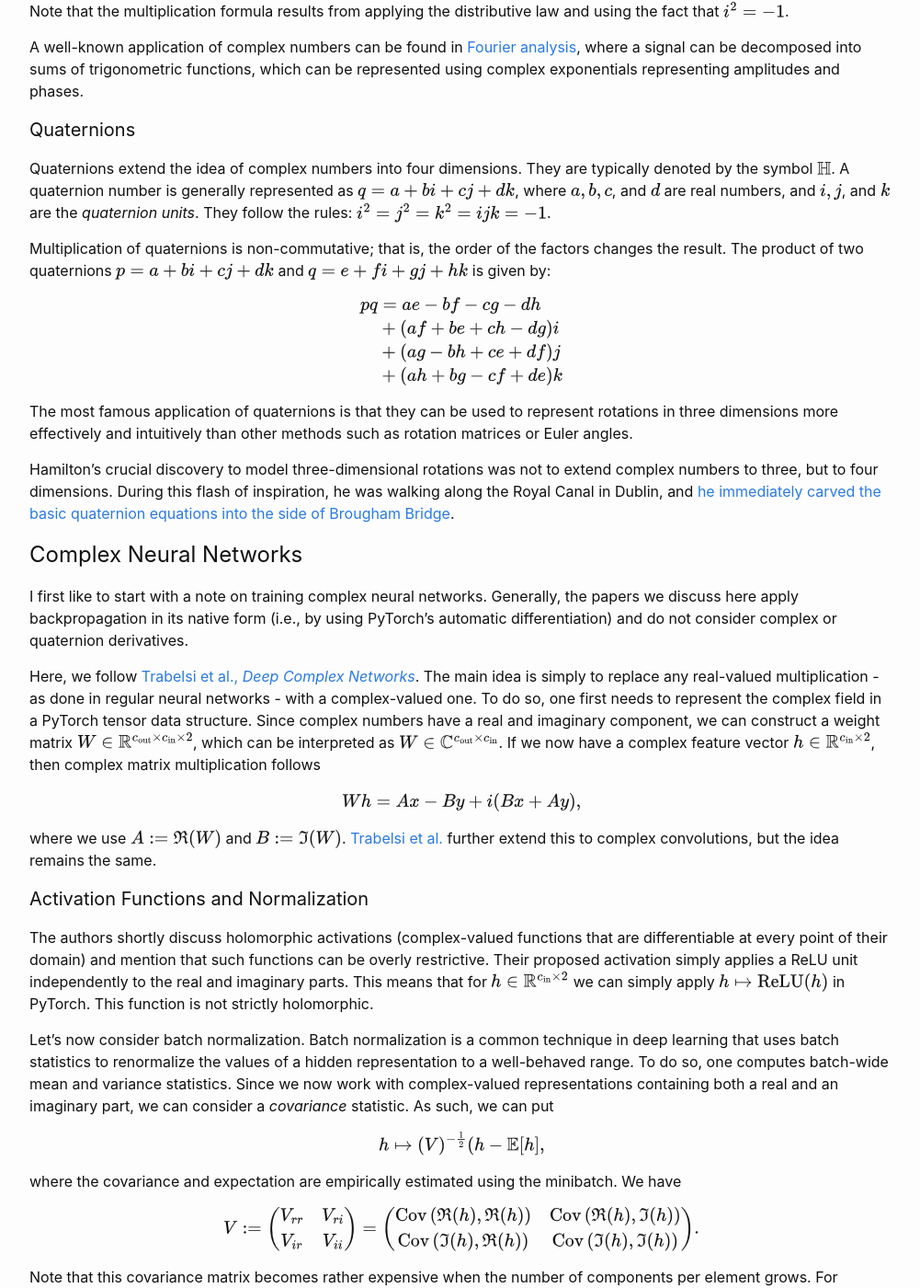
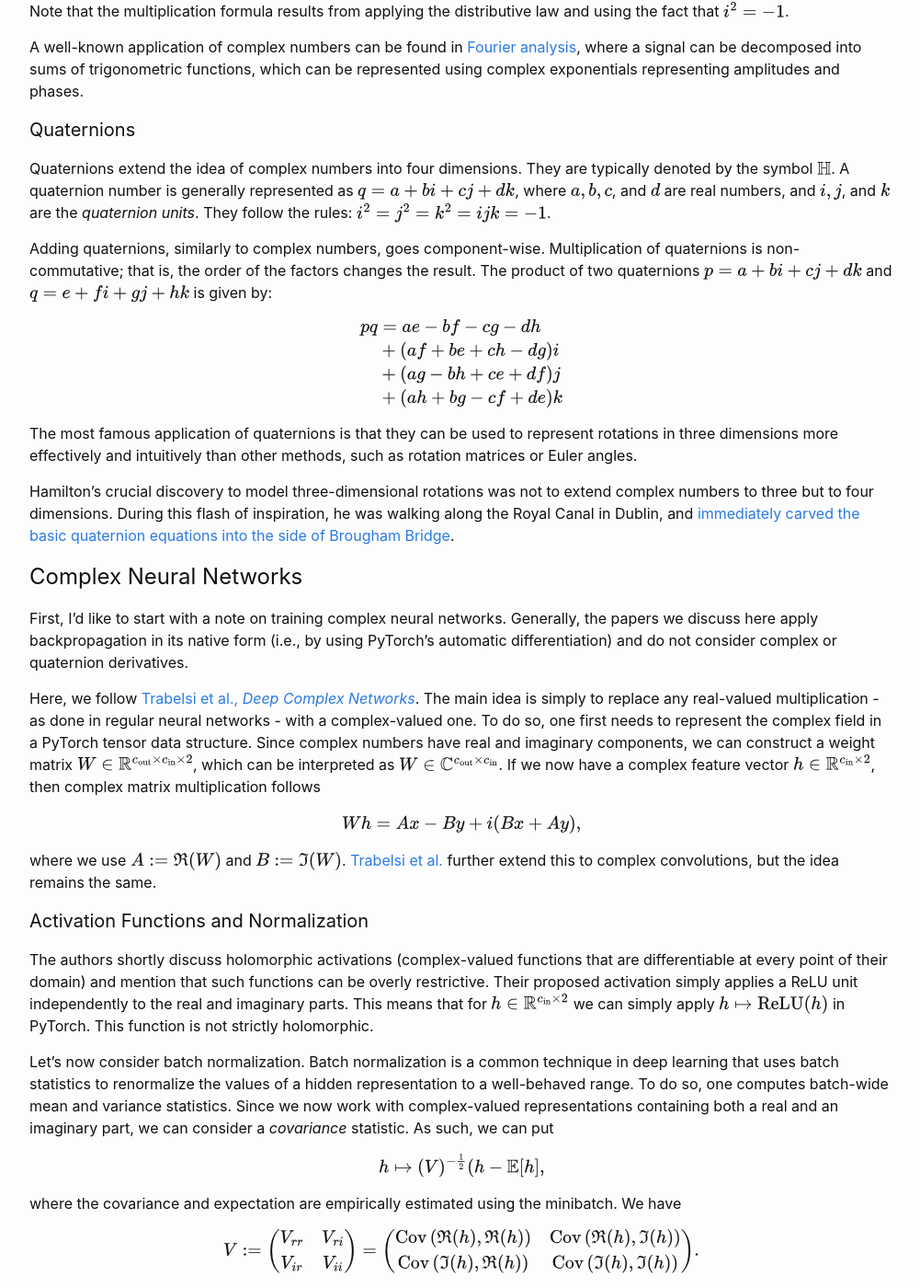
Before and after one commit to DavidRuhe/DavidRuhe.github.io, a Jekyll site: the page built from _posts/2023-01-06-hypercomplex-nns.md, in a window 1280 px wide and 1400 px high, scrolled down 2318 px. Shown: the whole window at 92% size, without its empty margins (138-1139 px from the left). Built offline with Jekyll 4.4.1, drawn with Linux system fonts in a browser that asks for light colours; nearby versions of some CDN libraries; comment, search, counter and statistics services are not loaded; some of the changed text lies outside the part shown.

Commit message:
hypercomplex md

````diff
--- a/_posts/2023-01-06-hypercomplex-nns.md
+++ b/_posts/2023-01-06-hypercomplex-nns.md
@@ -11,14 +11,14 @@
 
 <figure>
   <img src="/assets/images/complex-quaternion/header.png">
-  <figcaption>Left: complex neural network with real part (yellow) and imaginary part (red). Right: quaternion neural network with real part in yellow, and imaginary parts in red, blue, and green. Note: though regarded as crucial advantage of these architectures, the interconnectivity between the components of these is not shown to avoid cluttering.</figcaption>
+  <figcaption>Left: complex neural network with real part (yellow) and imaginary part (red). Right: quaternion neural network with real part in yellow, and imaginary parts in red, blue, and green. Note: though regarded as a crucial advantage of these architectures, the interconnectivity between the numbers' components is not shown to avoid cluttering.</figcaption>
 </figure>
 
 # Introduction
-Complex and quaternion numbers add depth to our numerical representations with their additional dimensions, enabling them to encapsulate more information, more efficiently. By nature, they are better equipped at representing phenomena that involve both magnitude and phase (such as electromagnetic waves), or three-dimensional rotations.
+Complex and quaternion numbers add depth to our numerical representations with their additional dimensions, enabling them to encapsulate more information more efficiently. By nature, they are better equipped to represent phenomena that involve both magnitude and phase (such as electromagnetic waves), or three-dimensional rotations.
 
 This shift in perspective is not just a simple change in the data representation. It paves the way for more advanced neural network architectures.
-This post serves as a first step in a series that explore these, called *Complex To Clifford*.
+This post serves as a first step in a series that explores these, called *Complex To Clifford*.
 In upcoming works, we will explore Clifford algebras.
 As a natural extension of complex and quaternion numbers, Clifford algebra allows us to operate in multiple dimensions efficiently and opens the door to a universe of geometrically inspired learning models. Finally, we will culminate in the exploration of equivariant Clifford networks, which take advantage of these geometric insights to deliver impressive performance on a variety of tasks while maintaining certain invariances.
 
@@ -64,26 +64,27 @@
 #### Quaternions
 Quaternions extend the idea of complex numbers into four dimensions. They are typically denoted by the symbol $\mathbb{H}$. A quaternion number is generally represented as $q = a + bi + cj + dk$, where $a, b, c$, and $d$ are real numbers, and $i, j$, and $k$ are the *quaternion units*. They follow the rules: $i^2 = j^2 = k^2 = ijk = -1$.
 
+Adding quaternions, similarly to complex numbers, goes component-wise.
 Multiplication of quaternions is non-commutative; that is, the order of the factors changes the result. The product of two quaternions $p = a + bi + cj + dk$ and $q = e + fi + gj + hk$ is given by:
 
 $$\begin{aligned}
 pq &= ae - bf - cg - dh \\ &+ (af + be + ch - dg)i \\&+ (ag - bh + ce + df)j \\&+ (ah + bg - cf + de)k
 \end{aligned}$$
 
-The most famous application of quaternions is that they can be used to represent rotations in three dimensions more effectively and intuitively than other methods such as rotation matrices or Euler angles.
+The most famous application of quaternions is that they can be used to represent rotations in three dimensions more effectively and intuitively than other methods, such as rotation matrices or Euler angles.
 
-Hamilton's crucial discovery to model three-dimensional rotations was not to extend complex numbers to three, but to four dimensions.
-During this flash of inspiration, he was walking along the Royal Canal in Dublin, and [he immediately carved the basic quaternion equations into the side of Brougham Bridge](https://en.wikipedia.org/wiki/Broom_Bridge).
+Hamilton's crucial discovery to model three-dimensional rotations was not to extend complex numbers to three but to four dimensions.
+During this flash of inspiration, he was walking along the Royal Canal in Dublin, and [immediately carved the basic quaternion equations into the side of Brougham Bridge](https://en.wikipedia.org/wiki/Broom_Bridge).
 
 
 # Complex Neural Networks
-I first like to start with a note on training complex neural networks.
+First, I'd like to start with a note on training complex neural networks.
 Generally, the papers we discuss here apply backpropagation in its native form (i.e., by using PyTorch's automatic differentiation) and do not consider complex or quaternion derivatives.
 
 Here, we follow [Trabelsi et al., *Deep Complex Networks*](https://arxiv.org/abs/1705.09792).
 The main idea is simply to replace any real-valued multiplication - as done in regular neural networks - with a complex-valued one.
 To do so, one first needs to represent the complex field in a PyTorch tensor data structure.
-Since complex numbers have a real and imaginary component, we can construct a weight matrix $W \in \mathbb{R}^{c_{\mathrm{out}} \times c_{\mathrm{in}} \times 2}$, which can be interpreted as $W \in \mathbb{C}^{c_{\mathrm{out}} \times c_{\mathrm{in}}}$.
+Since complex numbers have real and imaginary components, we can construct a weight matrix $W \in \mathbb{R}^{c_{\mathrm{out}} \times c_{\mathrm{in}} \times 2}$, which can be interpreted as $W \in \mathbb{C}^{c_{\mathrm{out}} \times c_{\mathrm{in}}}$.
 If we now have a complex feature vector $h \in \mathbb{R}^{c_{\mathrm{in}} \times 2}$, then complex matrix multiplication follows
 
 $$Wh = Ax - By + i (Bx + Ay),$$
@@ -112,13 +113,13 @@
 $$V:=\begin{pmatrix} V_{rr} & V_{ri} \\ V_{ir} & V_{ii} \end{pmatrix} = \begin{pmatrix} \mathrm{Cov}\left( \Re(h), \Re(h) \right) & \mathrm{Cov}\left( \Re(h), \Im(h) \right) \\ \mathrm{Cov}\left(\Im(h), \Re(h) \right) & \mathrm{Cov}\left( \Im(h), \Im(h) \right) \end{pmatrix}.$$
 
 Note that this covariance matrix becomes rather expensive when the number of components per element grows.
-For example, for quaternions this would already become a $4 \times 4$ matrix.
+For example, for quaternions, this would already become a $4 \times 4$ matrix.
 For even higher-dimensional fields, this will become unattainable.
 
 #### Implementation
 Presently, PyTorch natively supports many complex-valued operations by simply casting your data to the `torch.cfloat` format.
 We present an example of a complex linear layer and the component-wise ReLU below.
-For the batch normalization as discussed above, consult for example [this page](https://github.com/ivannz/cplxmodule/blob/master/cplxmodule/nn/modules/batchnorm.py).
+For the batch normalization as discussed above consult, for example, [this page](https://github.com/ivannz/cplxmodule/blob/master/cplxmodule/nn/modules/batchnorm.py).
 
 ```python
 import torch
@@ -177,7 +178,7 @@
 
 where the indices indicate the coefficients of the real and $i, j, k$ parts of the quaternions.
 As such, where a fully connected layer would transform four values using 16 weights, we obtain weight sharing through quaternion multiplication by reusing the same four parameters using the Hamilton product.
-This can induce significant memory-savings.
+This can induce significant memory savings.
 Further, this weight sharing has meaning, as quaternions are used to compute spatial rotations.
 
 #### Linear Layers
````
Also changed, not shown: other parts of _posts/2023-01-06-hypercomplex-nns.md (+6 -6 lines).
